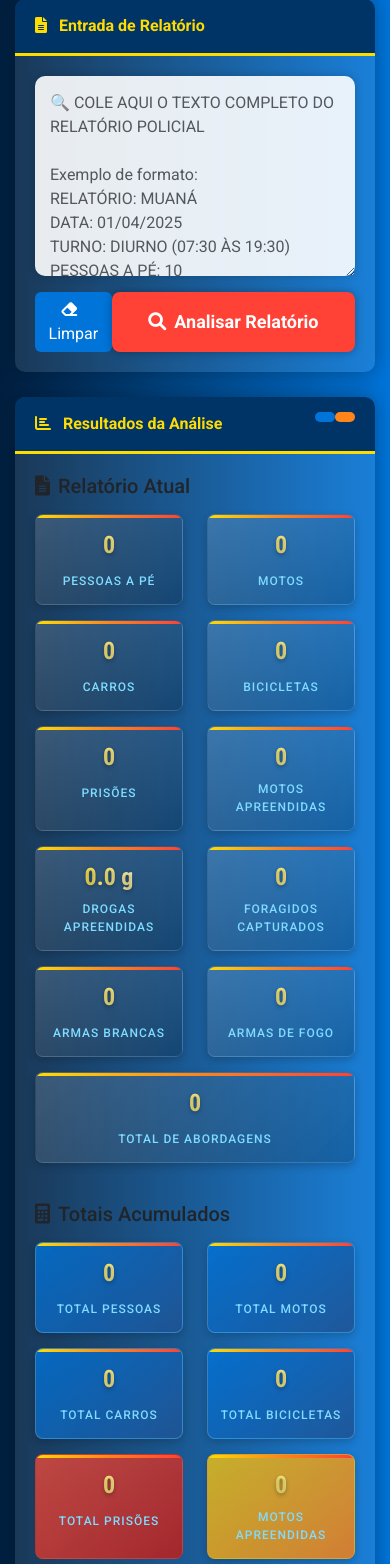
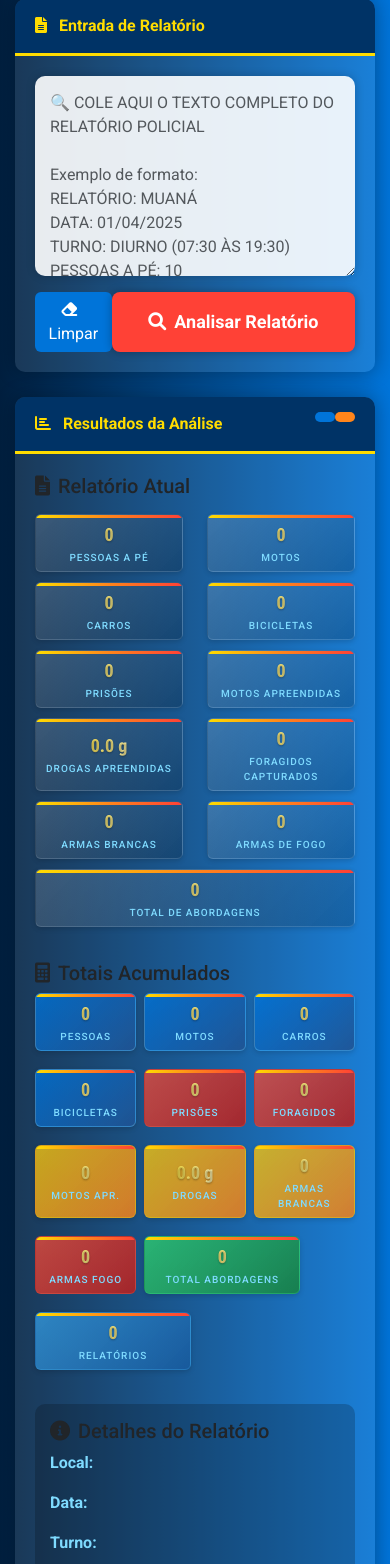
Before and after one commit to tenmuniz/RELATORIOS, a Flask app: page / in a window 390 px wide. Shown: the part 158-1722 px from the top of the page. Run offline with Flask 3, Linux system fonts and the light colour scheme; data that the repository does not hold is empty.

Commit message:
Improves the app's look
Resized and reorganized elements in `static/css/style.css` and `templates/index.html` to improve layout and readability, reducing the size of some display elements and adding more responsive design elements.  Adjusted font sizes and box dimensions for better visual presentation.

Replit-Commit-Author: Agent
Replit-Commit-Session-Id: 86e28d72-0d2a-4c5b-8e77-a5b2222ae40b
Replit-Commit-Screenshot-Url: https://storage.googleapis.com/screenshot-production-us-central1/67897340-ed91-4772-8350-adeb704ffe7b/9a2be3de-7184-4d90-b5b8-4ab26e2aaf7d.jpg

```diff
--- a/static/css/style.css
+++ b/static/css/style.css
@@ -155,16 +155,20 @@ textarea.form-control {
 
 .stat-box {
   background: linear-gradient(135deg, rgba(255, 255, 255, 0.15), rgba(0, 0, 0, 0.2));
-  border-radius: 8px;
-  padding: 12px 8px;
-  margin-bottom: 15px;
+  border-radius: 6px;
+  padding: 8px 5px;
+  margin-bottom: 10px;
   text-align: center;
-  transition: all 0.3s cubic-bezier(0.175, 0.885, 0.32, 1.275);
+  transition: all 0.2s ease;
   border: 1px solid rgba(255, 255, 255, 0.1);
-  box-shadow: 0 3px 8px rgba(0, 0, 0, 0.2);
+  box-shadow: 0 2px 5px rgba(0, 0, 0, 0.15);
   position: relative;
   overflow: hidden;
-  height: calc(100% - 15px);
+  height: calc(100% - 10px);
+  min-height: 60px;
+  display: flex;
+  flex-direction: column;
+  justify-content: center;
 }
 
 .stat-box:before {
@@ -222,11 +226,11 @@ textarea.form-control {
 }
 
 .stat-value {
-  font-size: 26px;
+  font-size: 20px;
   font-weight: 700;
   color: var(--accent-yellow);
-  text-shadow: 0 2px 4px rgba(0, 0, 0, 0.3);
-  margin-bottom: 5px;
+  text-shadow: 0 1px 2px rgba(0, 0, 0, 0.3);
+  margin-bottom: 2px;
   font-family: 'Roboto Condensed', sans-serif;
   background: linear-gradient(to right, #FFDC00, #FFFFFF);
   -webkit-background-clip: text;
@@ -324,7 +328,16 @@ footer {
   }
 
   .stat-value {
-    font-size: 24px;
+    font-size: 18px;
+  }
+
+  .stat-label {
+    font-size: 10px;
+  }
+
+  .stat-box {
+    padding: 6px 3px;
+    min-height: 55px;
   }
 
   .btn-primary {
--- a/templates/index.html
+++ b/templates/index.html
@@ -161,81 +161,81 @@ OCORRÊNCIA: Descrição da ocorrência..."></textarea>
             </div>
 
             <!-- Totals Statistics -->
-            <h5 class="mt-4 mb-3"><i class="fas fa-calculator me-2"></i>Totais Acumulados</h5>
-            <div class="row">
-              <div class="col-md-3 col-6">
+            <h5 class="mt-4 mb-2"><i class="fas fa-calculator me-2"></i>Totais Acumulados</h5>
+            <div class="row g-2">
+              <div class="col-md-2 col-4">
                 <div class="stat-box bg-primary">
                   <div class="stat-value" id="totalPeopleValue">0</div>
-                  <div class="stat-label">Total Pessoas</div>
+                  <div class="stat-label">Pessoas</div>
                 </div>
               </div>
-              <div class="col-md-3 col-6">
+              <div class="col-md-2 col-4">
                 <div class="stat-box bg-primary">
                   <div class="stat-value" id="totalMotorcyclesValue">0</div>
-                  <div class="stat-label">Total Motos</div>
+                  <div class="stat-label">Motos</div>
                 </div>
               </div>
-              <div class="col-md-3 col-6">
+              <div class="col-md-2 col-4">
                 <div class="stat-box bg-primary">
                   <div class="stat-value" id="totalCarsValue">0</div>
-                  <div class="stat-label">Total Carros</div>
+                  <div class="stat-label">Carros</div>
                 </div>
               </div>
-              <div class="col-md-3 col-6">
+              <div class="col-md-2 col-4">
                 <div class="stat-box bg-primary">
                   <div class="stat-value" id="totalBicyclesValue">0</div>
-                  <div class="stat-label">Total Bicicletas</div>
+                  <div class="stat-label">Bicicletas</div>
+                </div>
+              </div>
+              <div class="col-md-2 col-4">
+                <div class="stat-box bg-danger">
+                  <div class="stat-value" id="totalArrestsValue">0</div>
+                  <div class="stat-label">Prisões</div>
+                </div>
+              </div>
+              <div class="col-md-2 col-4">
+                <div class="stat-box bg-danger">
+                  <div class="stat-value" id="totalFugitivesValue">0</div>
+                  <div class="stat-label">Foragidos</div>
                 </div>
               </div>
 
-              <!-- Novos indicadores para prisões e apreensões -->
-              <div class="col-md-4 col-6">
-                <div class="stat-box bg-danger">
-                  <div class="stat-value" id="totalArrestsValue">0</div>
-                  <div class="stat-label">Total Prisões</div>
+              <!-- Apreensões -->
+              <div class="col-md-2 col-4">
+                <div class="stat-box bg-warning">
+                  <div class="stat-value" id="totalSeizedMotorcyclesValue">0</div>
+                  <div class="stat-label">Motos Apr.</div>
                 </div>
               </div>
-              <div class="col-md-4 col-6">
+              <div class="col-md-2 col-4">
                 <div class="stat-box bg-warning">
-                  <div class="stat-value" id="totalSeizedMotorcyclesValue">0</div>
-                  <div class="stat-label">Motos Apreendidas</div>
+                  <div class="stat-value" id="totalDrugsSeizedValue">0.0 g</div>
+                  <div class="stat-label">Drogas</div>
                 </div>
               </div>
-              <div class="col-md-4 col-6">
-                <div class="stat-box bg-warning">
-                  <div class="stat-value" id="totalDrugsSeizedValue">0.0 g</div>
-                  <div class="stat-label">Drogas Apreendidas</div>
-                </div>
-              </div>
-              <div class="col-md-4 col-6">
-                <div class="stat-box bg-danger">
-                  <div class="stat-value" id="totalFugitivesValue">0</div>
-                  <div class="stat-label">Foragidos Capturados</div>
-                </div>
-              </div>
-              <div class="col-md-4 col-6">
+              <div class="col-md-2 col-4">
                 <div class="stat-box bg-warning">
                   <div class="stat-value" id="totalBladedWeaponsValue">0</div>
                   <div class="stat-label">Armas Brancas</div>
                 </div>
               </div>
-              <div class="col-md-4 col-6">
+              <div class="col-md-2 col-4">
                 <div class="stat-box bg-danger">
                   <div class="stat-value" id="totalFirearmsValue">0</div>
-                  <div class="stat-label">Armas de Fogo</div>
+                  <div class="stat-label">Armas Fogo</div>
                 </div>
               </div>
 
-              <div class="col-md-8 col-12">
+              <div class="col-md-6 col-6">
                 <div class="stat-box bg-success">
                   <div class="stat-value" id="grandTotalValue">0</div>
-                  <div class="stat-label">Total Geral de Abordagens</div>
+                  <div class="stat-label">Total Abordagens</div>
                 </div>
               </div>
-              <div class="col-md-4 col-12">
+              <div class="col-md-6 col-6">
                 <div class="stat-box bg-info">
                   <div class="stat-value" id="reportsCountValue">0</div>
-                  <div class="stat-label">Relatórios Processados</div>
+                  <div class="stat-label">Relatórios</div>
                 </div>
               </div>
             </div>
```
